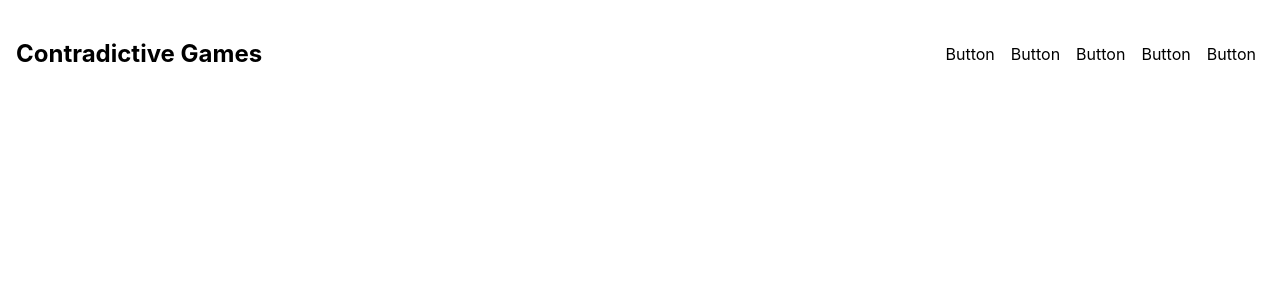
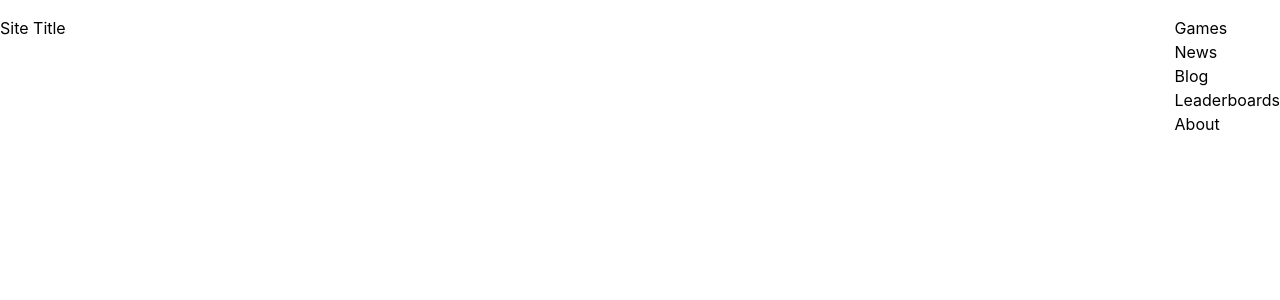
Before and after one commit to dwilliams304/contradictive-games, a React (Vite) app: page / in a window 1280 px wide. Shown: the top 300 px of the page. Built offline with nearby package versions, Linux system fonts and the light colour scheme.

Commit message:
wip: navbar

```diff
--- /dev/null
+++ b/src/components/Dropdown.tsx
@@ -0,0 +1,30 @@
+import "../styles/components.css";
+
+type DropdownProps = {
+    hover: boolean
+    title: string
+    links: [{
+        content: string,
+        url: string
+    }]
+};
+
+export default function Dropdown(props: DropdownProps){
+
+    return(
+        <div className="dropdown-container">
+            <a className="dropdown">
+                {props.title}
+            </a>
+            <div className="dropdown-content">
+                {
+                    props.links.map((link, i) => {
+                        return(
+                            <a key={i} className="dropdown-link">{link.content}</a>
+                        )
+                    })
+                }
+            </div>
+        </div>
+    )
+}
--- /dev/null
+++ b/src/components/index.ts
@@ -0,0 +1,5 @@
+import Dropdown from "./Dropdown";
+
+export {
+    Dropdown as Dropdown
+}
--- a/src/layout/NavBar.tsx
+++ b/src/layout/NavBar.tsx
@@ -1,20 +1,35 @@
+import { Dropdown } from "../components";
 import "../styles/layouts.css";
+
 
 export default function NavBar(){
     return(
         <nav className="navbar">
-            <div className="navbar-container">
-                <div className="navbar-left">
-                    <h1>Contradictive Games</h1>
-                </div>
+            <div className="navbar-left">
+                <p>Site Title</p>
+            </div>
 
-                <div className="navbar-right">
-                    <a className="link">Button</a>
-                    <a className="link">Button</a>
-                    <a className="link">Button</a>
-                    <a className="link">Button</a>
-                    <a className="link">Button</a>
-                </div>
+            <div className="navbar-right">
+                <ul>
+                    <li className="nav-item">
+                        <a className="navbar-link">
+                            <Dropdown
+                                hover={true}
+                                title="Games"
+                                links={[
+                                    {
+                                        content: "Link 1",
+                                        url: "#"
+                                    }
+                                ]}
+                            />
+                        </a>
+                    </li>
+                    <li className="nav-item"><a className="navbar-link">News</a></li>
+                    <li className="nav-item"><a className="navbar-link">Blog</a></li>
+                    <li className="nav-item"><a className="navbar-link">Leaderboards</a></li>
+                    <li className="nav-item"><a className="navbar-link">About</a></li>
+                </ul>
             </div>
         </nav>
     )
--- /dev/null
+++ b/src/styles/components.css
@@ -0,0 +1,3 @@
+.dropdown-content {
+    display: none;
+}
--- a/src/styles/index.css
+++ b/src/styles/index.css
@@ -11,6 +11,7 @@
   /* Colors */
   --primaryColor: #000fff;
   --secondaryColor: #000fff;
+  --backgroundColor: white;
   --tertiaryColor: #000fff;
   --textColor: #000fff;
   --textColorDarK: #000fff;
@@ -23,3 +24,7 @@ body {
   min-width: 320px;
   min-height: 100vh;
 }
+
+ul {
+  list-style: none;
+}
--- a/src/styles/layouts.css
+++ b/src/styles/layouts.css
@@ -2,23 +2,23 @@
     position: absolute;
     top: 0;
     width: 100%;
-}
-
-.navbar-container {
-    padding: 1rem;
     display: flex;
     justify-content: space-between;
-    align-items: center;
 }
 
 .navbar-left {
-
+    height: 100%;
 }
 
-.navbar-right .link{
-    padding: 0 8px;
+.navbar-right {
+    height: 100%;
+}
+
+.navbar-link {
+    height: 100%;
     cursor: pointer;
 }
-.navbar-right .link:hover{
-    text-decoration: underline;
+
+.navbar-link:hover {
+    background-color: rgb(220, 220, 220);
 }
```
